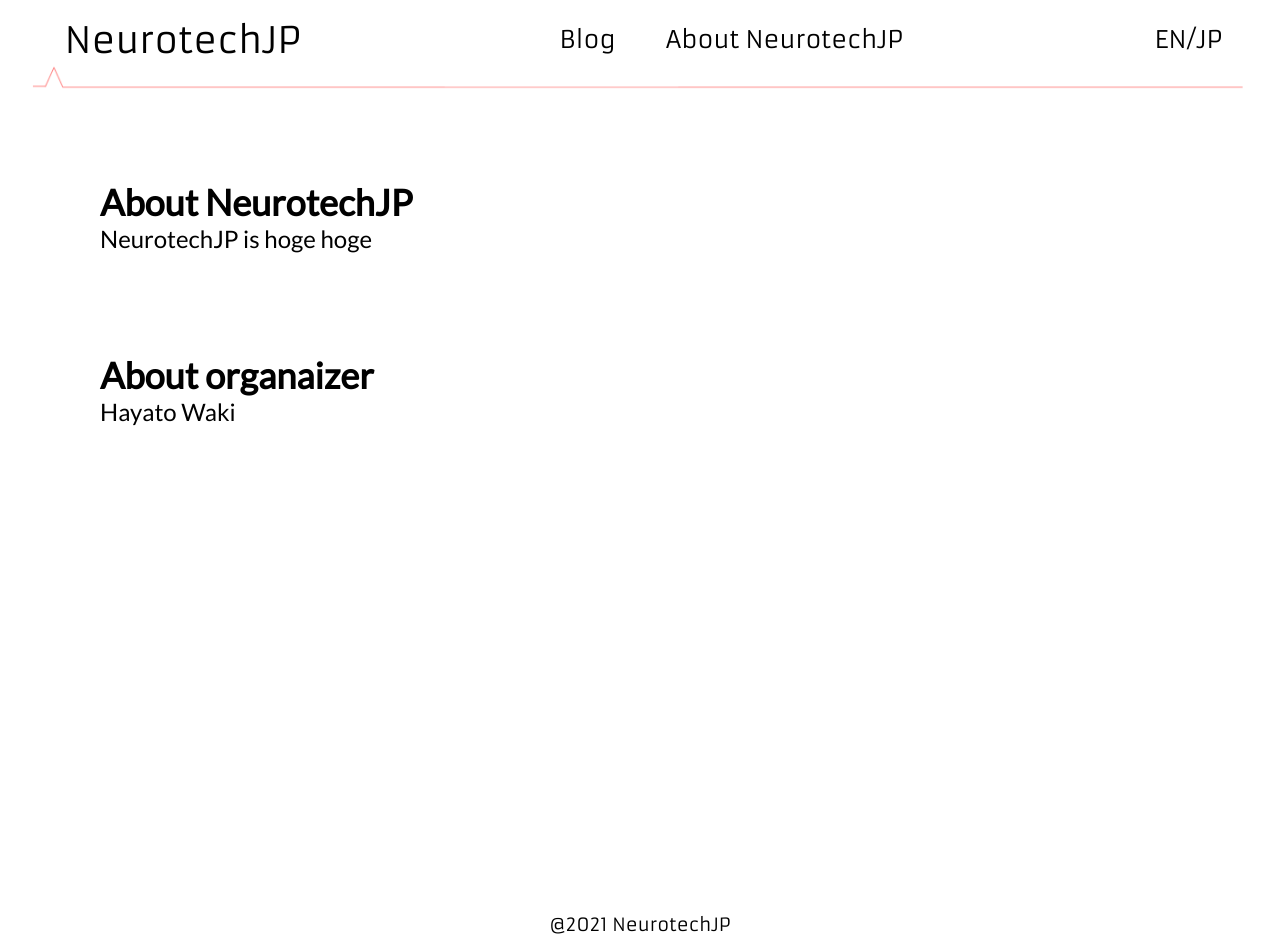
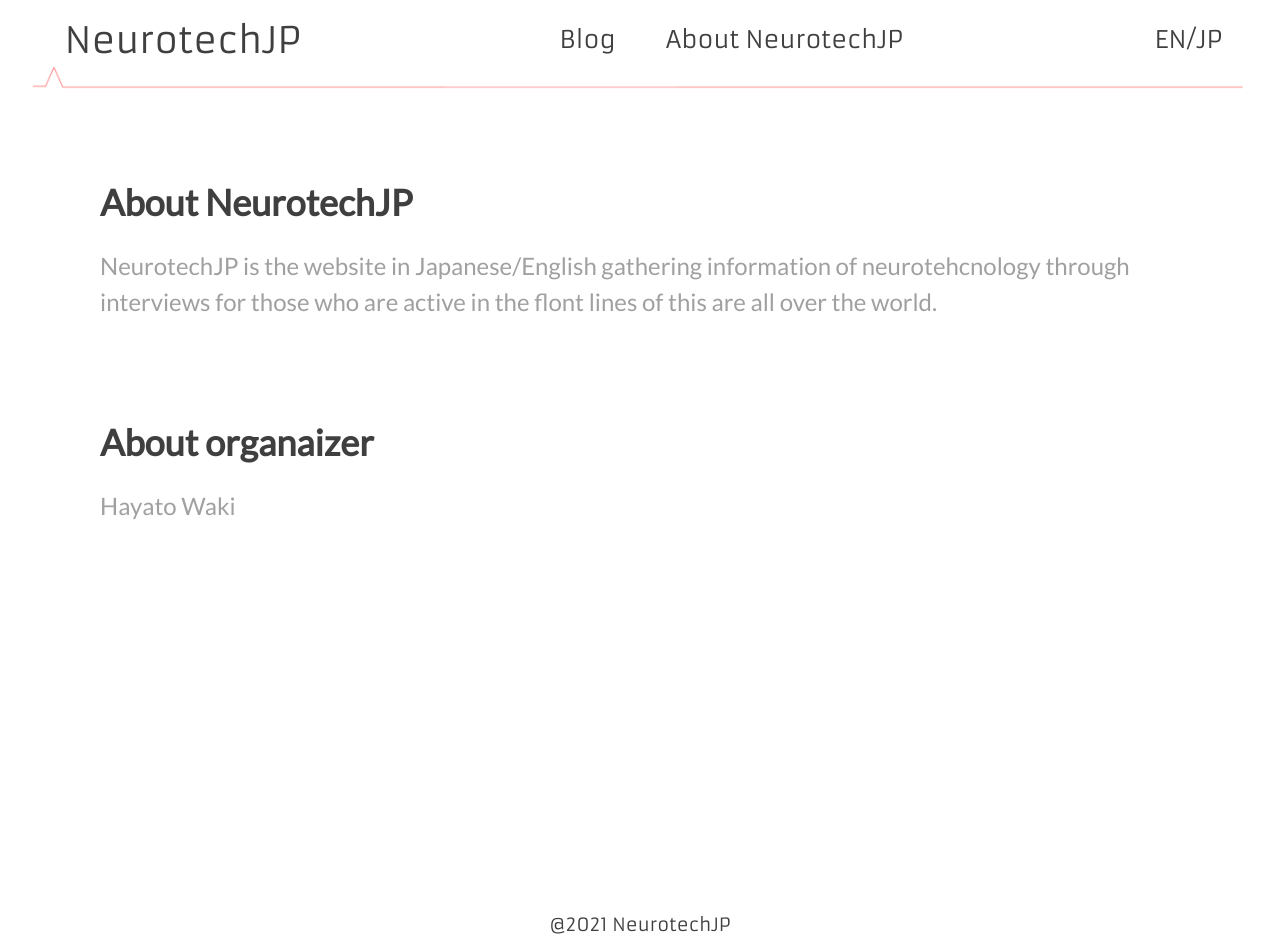
Before and after one commit to wakkihaya/neurotechjp, a Next.js app: page /about in a window 1280 px wide. Built offline with nearby package versions, Linux system fonts and the light colour scheme.

Commit message:
update: font color

```diff
--- a/src/components/Header.tsx
+++ b/src/components/Header.tsx
@@ -4,7 +4,9 @@ const Header: React.FC = () => {
   return (
     <div className="header-container">
       <header className="header">
-        <div className="header--logo">NeurotechJP</div>
+        <div className="header--logo">
+          <Link href="/">NeurotechJP </Link>
+        </div>
         <div className="header--index">
           <div className="header--index-blog">
             <Link href="/">Blog</Link>
--- a/src/pages/about.tsx
+++ b/src/pages/about.tsx
@@ -9,8 +9,7 @@ const AboutPage: React.FC = () => {
         <div className="about-container--index">
           <div className="about-container--index-title">About NeurotechJP</div>
           <div className="about-container--index-subtitle">
-            NeurotechJP is hoge hoge
-            {/* TODO */}
+            NeurotechJP is the website in Japanese/English gathering information of neurotehcnology through interviews for those who are active in the flont lines of this are all over the world.
           </div>
         </div>
         <div className="about-container--index">
--- a/src/pages/index.tsx
+++ b/src/pages/index.tsx
@@ -10,7 +10,7 @@ const Home = (props: { posts: PostData[] }) => {
       <div className="index">
         <div className="index--title">Blog</div>
         <div className="index--subtitle">
-          Neurotechnology blogs through interviews all over the world
+          Neurotechnology - interviews for those who are active in the front lines all over the world.
         </div>
       </div>
       <div className="blog-container_bg">
--- a/src/styles/globals.scss
+++ b/src/styles/globals.scss
@@ -1,3 +1,5 @@
+@import './variables';
+
 html,
 body {
   padding: 0;
@@ -8,6 +10,7 @@ body {
 html{
   background-color: white; //TODO: background white
   font-size: 62.5%;
+  color: $text-base-color;
 }
 
 a {
--- a/src/styles/styles.scss
+++ b/src/styles/styles.scss
@@ -15,6 +15,7 @@
   &--subtitle {
     padding-top: 1em;
     font-size: $medium-font-size;
+    color: $heavy-gray-color;
   }
 }
 
@@ -92,8 +93,11 @@
   }
 
   &--index-subtitle {
+    margin-top: 1em;
     font-size: $medium-font-size;
     font-family: $lato-font-family;
+    line-height: 1.5em;
+    color: $heavy-gray-color;
   }
 }
 
--- a/src/styles/variables.scss
+++ b/src/styles/variables.scss
@@ -3,7 +3,9 @@
 
 $light-gray-color: #F9F9F9;
 $gray-color: #C4C4C4;
+$heavy-gray-color: #A0A0A0;
 $red-color: #F80202;
+$text-base-color: #3F3F3F;
 
 $large-font-size: 3.6rem;
 $medium-font-size: 2.4rem;
```
